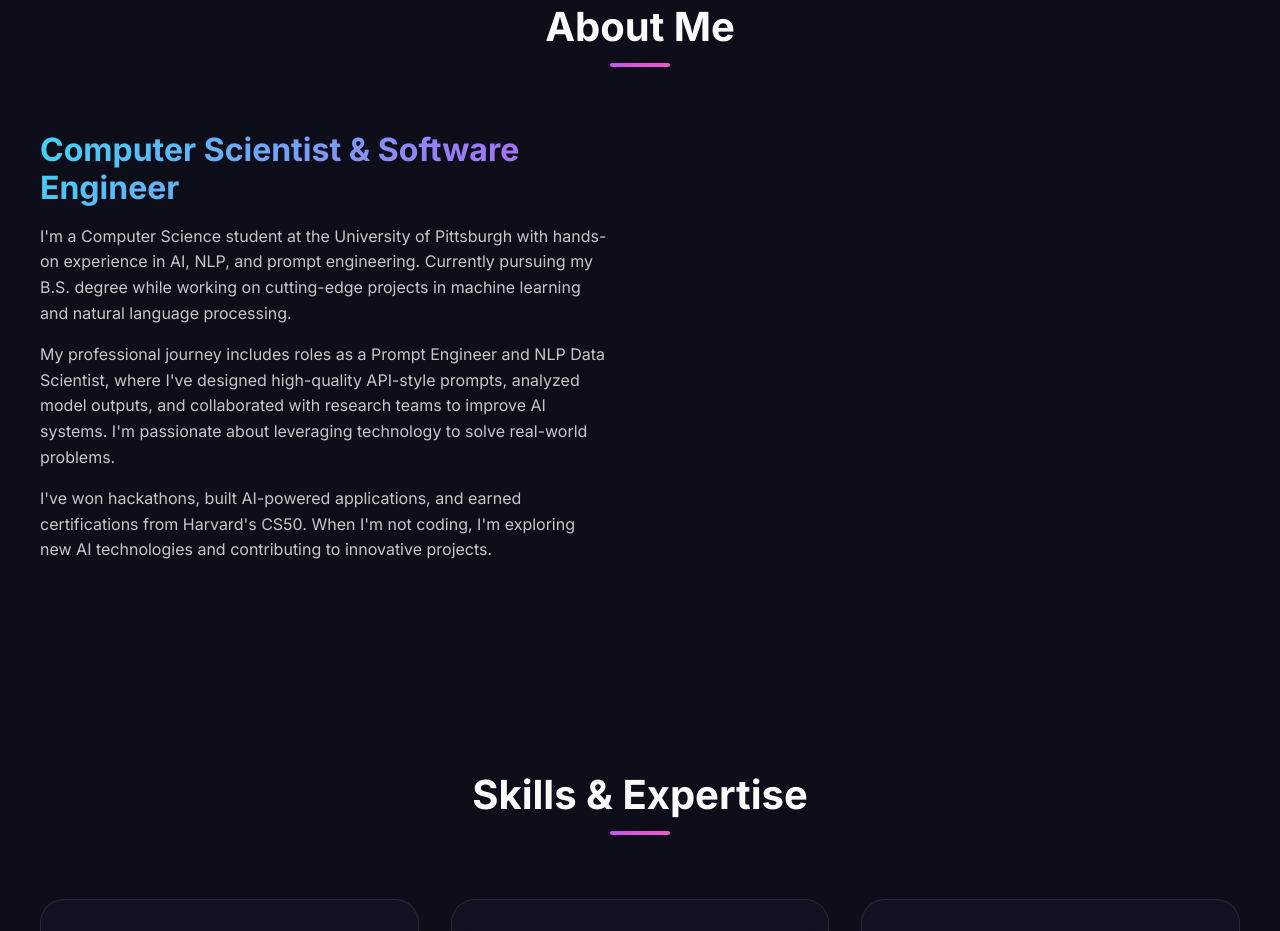
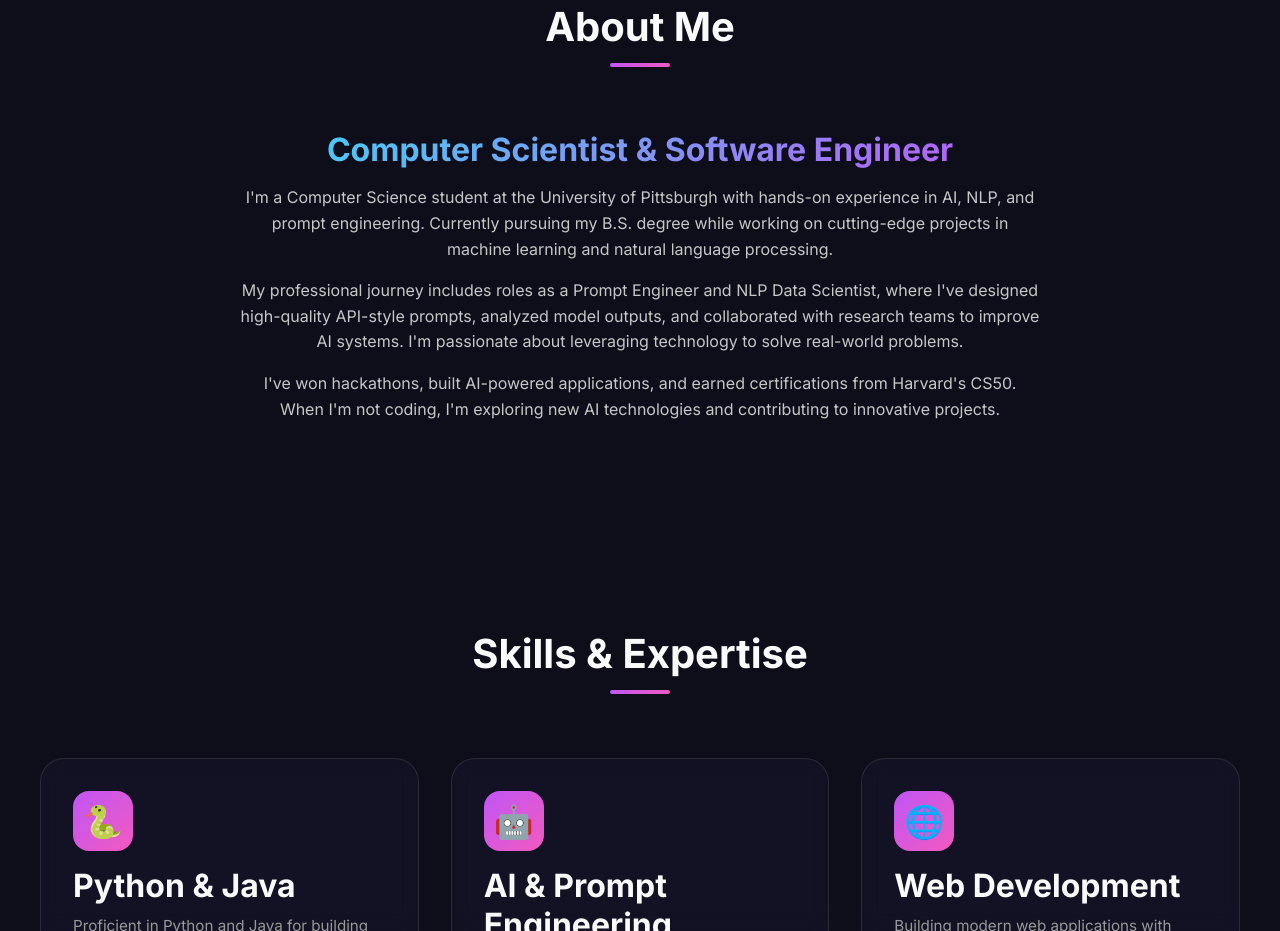
Before and after one commit to kebishpius/kebishpius.github.io, a plain HTML site: page index.html in a window 1280 px wide. Shown: the part 893-1824 px from the top of the page. Drawn offline with Linux system fonts and the light colour scheme.

Commit message:
Center About Me section text

```diff
--- a/style.css
+++ b/style.css
@@ -99,7 +99,10 @@ img {
 /* ===================================
    Typography
    =================================== */
-h1, h2, h3, h4 {
+h1,
+h2,
+h3,
+h4 {
   font-weight: 700;
   line-height: 1.2;
 }
@@ -233,6 +236,7 @@ h3 {
   from {
     transform: rotate(0deg);
   }
+
   to {
     transform: rotate(360deg);
   }
@@ -301,6 +305,7 @@ h3 {
     opacity: 1;
     transform: translateY(0);
   }
+
   from {
     opacity: 0;
     transform: translateY(20px);
@@ -411,15 +416,18 @@ h3 {
    =================================== */
 .about-content {
   display: grid;
-  grid-template-columns: 1fr 1fr;
+  grid-template-columns: 1fr;
   gap: var(--spacing-lg);
   align-items: center;
+  max-width: 800px;
+  margin: 0 auto;
 }
 
 .about-text {
   opacity: 0;
   transform: translateX(-20px);
   transition: all var(--transition-slow);
+  text-align: center;
 }
 
 .about-text.visible {
@@ -775,6 +783,7 @@ h3 {
 }
 
 @media (max-width: 480px) {
+
   .skills-grid,
   .projects-grid {
     grid-template-columns: 1fr;
```
